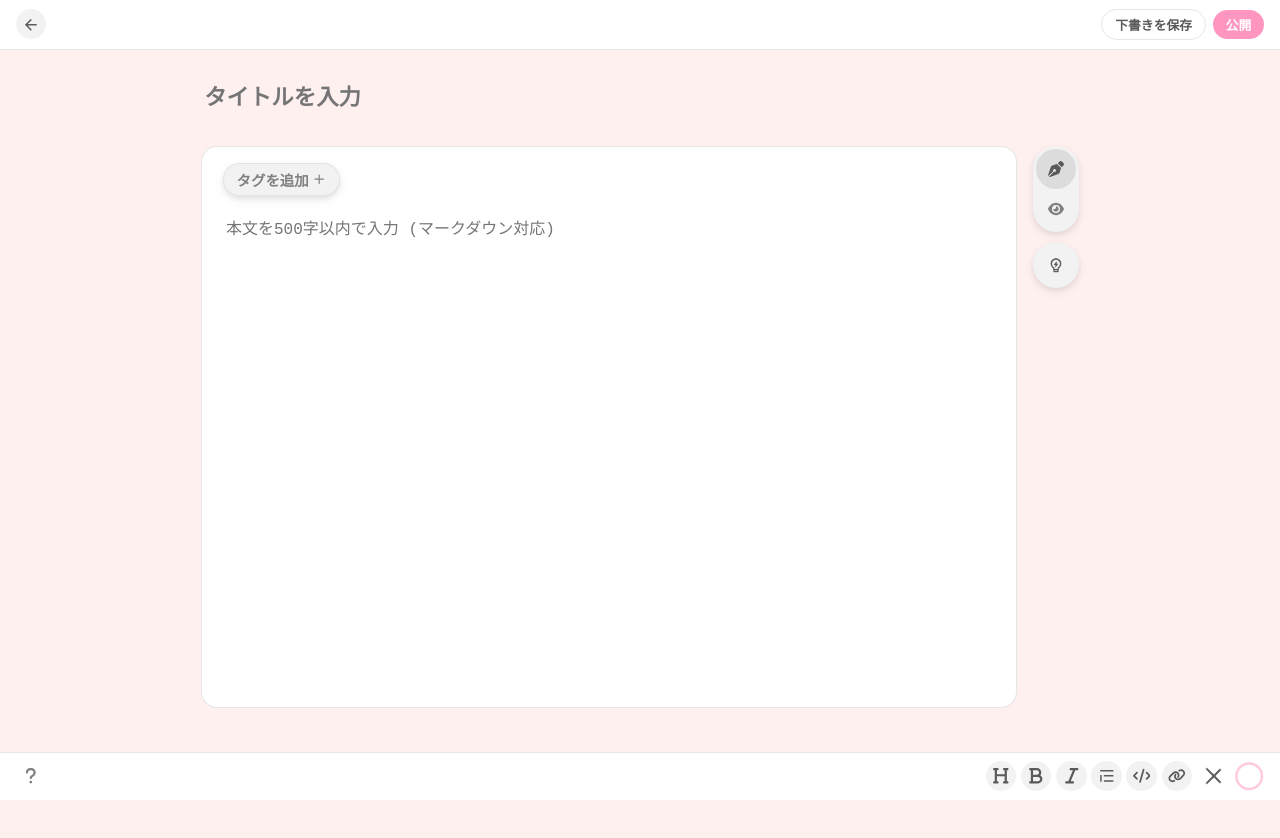
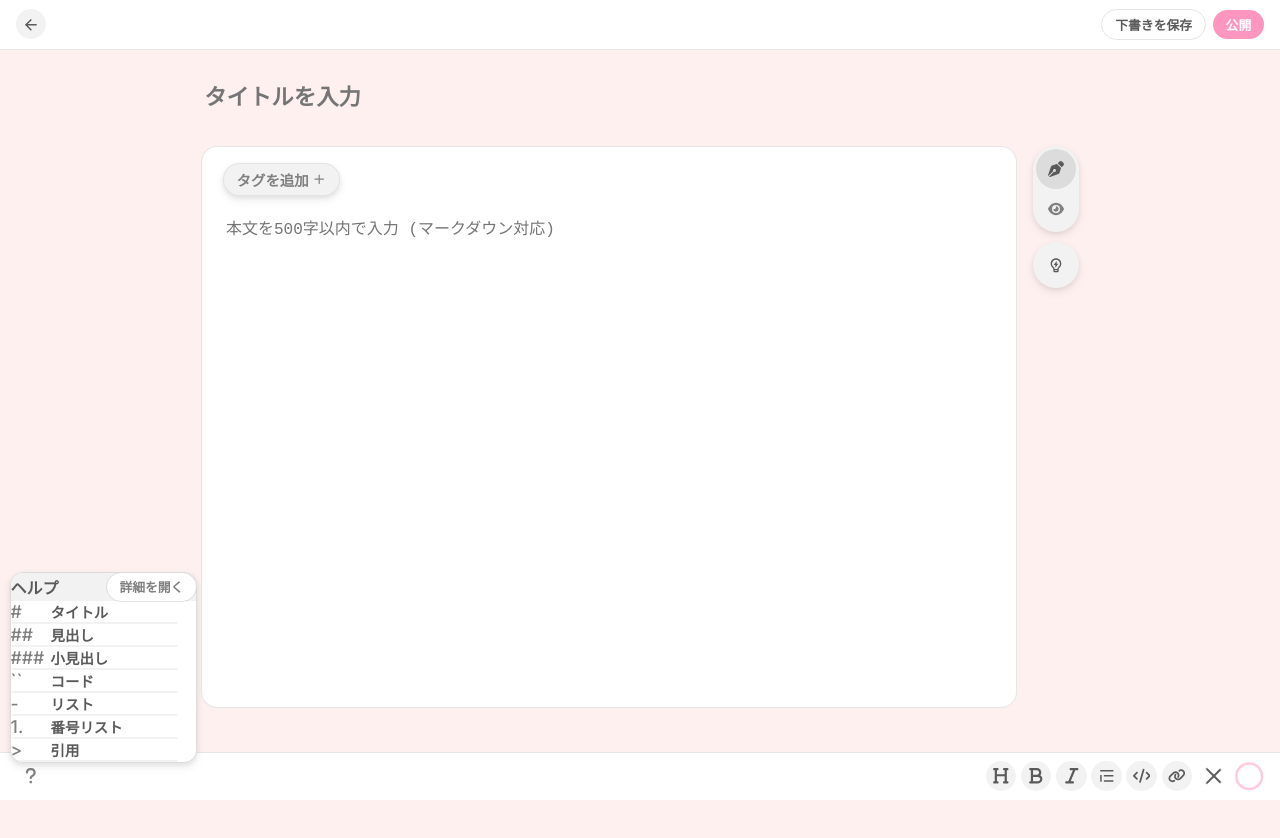
Before and after one commit to Ralbods-com/ralbods, a Next.js app: page /diary/create in a window 1280 px wide. Both pictures are taken after a click on the element 31 px from the left and 776 px from the top of the page. Shown: the top 838 px of the page. Built offline with nearby package versions, Linux system fonts and the light colour scheme.

Commit message:
add: form guide #12

```diff
--- a/src/components/ui/button/button.module.scss
+++ b/src/components/ui/button/button.module.scss
@@ -53,8 +53,14 @@
 }
 
 .white-button {
-  @include color-button(var(--white), var(--pale-gray));
+  @include color-button(var(--white), var(--pale-background-color));
   color: rgb(var(--text-color));
+  outline: 1px solid rgba(var(--pale-text-color), 0.2);
+}
+
+.white-pale-button {
+  @include color-button(var(--white), var(--pale-background-color));
+  color: rgb(var(--pale-text-color));
   outline: 1px solid rgba(var(--pale-text-color), 0.2);
 }
 
--- a/src/components/ui/button/diary/DiaryFormMenuButton.tsx
+++ b/src/components/ui/button/diary/DiaryFormMenuButton.tsx
@@ -4,7 +4,8 @@ import { useState } from 'react';
 import { motion } from 'framer-motion';
 import { returnDiaryMenuButtonIcon } from '@/lib/function/diary/returnDiaryButtonIcon';
 import styles from './diaryButton.module.scss';
-import HoverMenu from '../../menu/HoverMenu';
+import HoverGuide from '../../guide/HoverGuide';
+import DiaryFormGuide from '../../guide/diary/DiaryFormGuide';
 
 export default function DiaryFormMenuButton({
   text,
@@ -15,20 +16,25 @@ export default function DiaryFormMenuButton({
   description: string | null;
   left: boolean;
 }) {
+  const [isGuide, setIsGuide] = useState(false);
   const [isHover, setIsHover] = useState(false);
   const Icon = returnDiaryMenuButtonIcon(text);
   const end = left ? 'left' : null;
 
+  const handleGuide = () => setIsGuide(!isGuide);
+
   return (
+    <>
       <motion.div
         className={styles['menu-button']}
+        onClick={handleGuide}
         onMouseEnter={() => setIsHover(true)}
         onMouseDown={() => setIsHover(false)}
         onMouseLeave={() => setIsHover(false)}
       >
         <Icon />
-      {isHover && (
-        <HoverMenu
+        {isHover && !isGuide && (
+          <HoverGuide
             text={text}
             description={description}
             where='top'
@@ -36,5 +42,7 @@ export default function DiaryFormMenuButton({
           />
         )}
       </motion.div>
+      {isGuide && <DiaryFormGuide onClose={handleGuide} />}
+    </>
   );
 }
--- /dev/null
+++ b/src/components/ui/guide/HoverGuide.tsx
@@ -0,0 +1,37 @@
+'use client';
+
+import { motion } from 'framer-motion';
+import { returnHoverMenuTransition } from '@/lib/function/menu/returnHoverMenuTransition';
+import styles from './guide.module.scss';
+
+export default function HoverGuide({
+  text,
+  description,
+  where,
+  end,
+}: {
+  text: string;
+  description: string | null;
+  where: string;
+  end: string | null;
+}) {
+  const endText = end ? `${end}-end-` : '';
+  const transition = returnHoverMenuTransition(where);
+  const padding = description ? 1.8 : 1.2;
+
+  return (
+    <motion.div
+      className={styles[`${endText + where}-menu`]}
+      style={{ width: `${padding + text.length * 0.8}rem` }}
+      initial={{ [transition.xy]: transition.val, opacity: 0 }}
+      animate={{
+        [transition.xy]: 0,
+        opacity: 1,
+        transition: { duration: 0.3, delay: 0.2 },
+      }}
+    >
+      {text}
+      {description && <span>{description}</span>}
+    </motion.div>
+  );
+}
--- /dev/null
+++ b/src/components/ui/guide/diary/DiaryFormGuide.tsx
@@ -0,0 +1,48 @@
+'use client';
+
+import React, { useState } from 'react';
+import { motion } from 'framer-motion';
+import buttonStyle from '@/components/ui/button/button.module.scss';
+import { mdGuideTexts } from '@/lib/data/guide/mdGuideTexts';
+import DiaryFormGuideBox from './DiaryFormGuideBox';
+import styles from './diaryGuide.module.scss';
+
+export default function DiaryFormGuide({ onClose }: { onClose: () => void }) {
+  const [isDetailOpen, setIsDetailOpen] = useState(false);
+
+  const handleDetail = () => setIsDetailOpen(!isDetailOpen);
+
+  return (
+    <>
+      <motion.div
+        className={styles['md-guide']}
+        initial={{ opacity: 0, y: 10 }}
+        animate={{ opacity: 1, y: 0, transition: { duration: 0.3 } }}
+      >
+        <div className={styles['md-guide-wrapper']}>
+          <div className={styles['md-guide-box-top']}>
+            <p>ヘルプ</p>
+            <div
+              className={buttonStyle['white-pale-button']}
+              onClick={handleDetail}
+            >
+              {isDetailOpen ? '詳細を閉じる' : '詳細を開く'}
+            </div>
+          </div>
+          {mdGuideTexts.map((item) => (
+            <React.Fragment key={item.kind}>
+              <DiaryFormGuideBox
+                sign={item.sign}
+                text={item.text}
+                description={item.description}
+                isOpen={isDetailOpen}
+              />
+              <div className={styles['md-guide-separate']} />
+            </React.Fragment>
+          ))}
+        </div>
+      </motion.div>
+      <div className={styles['bg']} onClick={onClose} />
+    </>
+  );
+}
--- /dev/null
+++ b/src/components/ui/guide/diary/DiaryFormGuideBox.tsx
@@ -0,0 +1,27 @@
+'use client';
+
+import styles from './diaryGuide.module.scss';
+
+export default function DiaryFormGuideBox({
+  sign,
+  text,
+  description,
+  isOpen,
+}: {
+  sign: string;
+  text: string;
+  description: string;
+  isOpen: boolean;
+}) {
+  return (
+    <div className={styles['md-guide-box']}>
+      <p className={styles['md-guide-title']}>
+        <span>{sign}</span>
+        {text}
+      </p>
+      {isOpen && (
+        <p className={styles['md-guide-description']}>{description}</p>
+      )}
+    </div>
+  );
+}
--- /dev/null
+++ b/src/components/ui/guide/diary/diaryGuide.module.scss
@@ -0,0 +1,90 @@
+.bg {
+  position: fixed;
+  top: 0;
+  bottom: 0;
+  left: 0;
+  right: 0;
+  z-index: 15;
+}
+
+.md-guide {
+  width: max-content;
+  max-width: 20rem;
+  max-height: 80%;
+  position: fixed;
+  bottom: 2.3rem;
+  left: 0.6rem;
+  z-index: 20;
+  overflow: hidden;
+  background-color: rgb(var(--background-color));
+  box-shadow: var(--drop-shadow);
+  border: 1px solid rgb(var(--pale-gray-2));
+  border-radius: 0.8rem;
+}
+
+.md-guide-wrapper {
+  width: 100%;
+  max-height: calc(100vh - 120px);
+  overflow-y: auto;
+}
+
+.md-guide-container {
+  width: 100%;
+  height: 100%;
+  display: flex;
+  flex-direction: column;
+  align-items: center;
+  justify-content: flex-start;
+  border-radius: 0.8rem;
+}
+
+.md-guide-box {
+  width: 100%;
+  display: flex;
+  flex-direction: column;
+  align-items: flex-start;
+  justify-content: center;
+  gap: 0.2rem;
+  padding: var(--md-guide-padding);
+}
+
+.md-guide-box-top {
+  width: 100%;;
+  display: flex;
+  align-items: center;
+  justify-content: space-between;
+  gap: 1rem;
+  padding: var(--md-guide-padding);
+  background-color: rgb(var(--pale-background-color));
+  p {
+    width: 5rem;
+    font-size: 1rem;
+    font-weight: 600;
+  }
+}
+
+.md-guide-title {
+  display: flex;
+  align-items: center;
+  justify-content: flex-start;
+  font-size: 0.9rem;
+  font-weight: 600;
+  span {
+    min-width: 2.5rem;
+    font-size: 1.1rem;
+    font-weight: 500;
+    color: rgb(var(--pale-text-color));
+  }
+}
+
+.md-guide-description {
+  font-size: 0.8rem;
+  font-weight: 500;
+  word-break: break-all;
+}
+
+.md-guide-separate {
+  width: 90%;
+  border: 1px solid rgb(var(--pale-gray));
+  border-radius: 100vh;
+}
--- /dev/null
+++ b/src/components/ui/guide/guide.module.scss
@@ -0,0 +1,46 @@
+@mixin menu() {
+  min-width: 3rem;
+  position: absolute;
+  z-index: 1;
+  display: flex;
+  flex-direction: column;
+  align-items: center;
+  justify-content: center;
+  gap: 0.2rem;
+  padding: 0.2rem 0.5rem;
+  font-size: 0.8rem;
+  font-weight: 600;
+  word-break: break-all;
+  color: rgb(var(--pale-text-color));
+  background-color: rgb(var(--background-color));
+  box-shadow: var(--drop-shadow);
+  border: 1px solid rgba(var(--pale-text-color), 0.2);
+  border-radius: 0.2rem;
+  span {
+    font-size: 0.7rem;
+    font-weight: 500;
+    color: rgba(var(--pale-text-color), 0.8);
+  }
+}
+
+.top-menu {
+  @include menu();
+  bottom: 2.4rem;
+}
+
+.left-end-top-menu {
+  @include menu();
+  bottom: 2.4rem;
+  left: -0.6rem;
+}
+
+.right-end-top-menu {
+  @include menu();
+  bottom: 2.4rem;
+  left: -0.6rem;
+}
+
+.left-menu {
+  @include menu();
+  right: 2.5rem;
+}
--- /dev/null
+++ b/src/lib/data/guide/mdGuideTexts.ts
@@ -0,0 +1,45 @@
+export const mdGuideTexts = [
+  {
+    kind: 'h1',
+    sign: '#',
+    text: 'タイトル',
+    description: '行頭で「#」と「半角スペース」の後に文字列を入力',
+  },
+  {
+    kind: 'h2',
+    sign: '##',
+    text: '見出し',
+    description: '行頭で「##」と「半角スペース」の後に文字列を入力',
+  },
+  {
+    kind: 'h3',
+    sign: '###',
+    text: '小見出し',
+    description: '行頭で「###」と「半角スペース」の後に文字列を入力',
+  },
+  {
+    kind: 'code',
+    sign: '``',
+    text: 'コード',
+    description: '「``」で文字列を囲む',
+  },
+  {
+    kind: 'list',
+    sign: '-',
+    text: 'リスト',
+    description: '行頭で「-」と「半角スペース」の後に文字列を入力',
+  },
+  {
+    kind: 'numList',
+    sign: '1.',
+    text: '番号リスト',
+    description:
+      '行頭で「1.」と「半角スペース」の後に文字列を入力。二つ目以降は「1.」を「番号.」に変更',
+  },
+  {
+    kind: 'quote',
+    sign: '>',
+    text: '引用',
+    description: '行頭で「>」と「半角スペース」の後に文字列を入力',
+  },
+];
```
Lines whose indentation alone changed are shown as unchanged.
